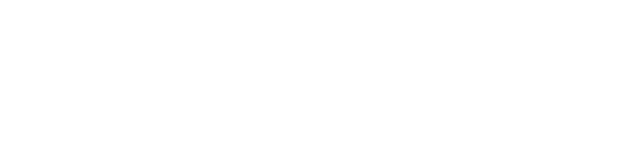
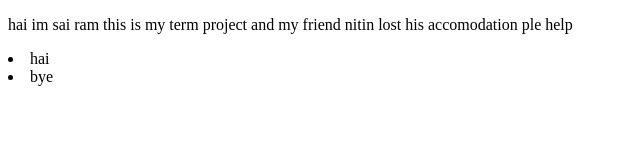
Before and after one commit to c0954533/LCOF2473, a plain HTML site: page index.html in a window 1280 px wide. Shown: the whole page, without its empty margins (0-640 px from the left). Drawn offline with Linux system fonts and the light colour scheme.

Commit message:
new update

```diff
--- a/index.html
+++ b/index.html
@@ -6,6 +6,13 @@
     <title>Temporary Index Page</title>
 </head>
 <body>
+    <p>hai im sai ram this is my term  project
+        and my friend nitin lost his accomodation ple help
 
+    </p>
+    <nav>
+        <li>hai</li>
+        <li>bye</li>
+    </nav>
 </body>
 </html>
```
